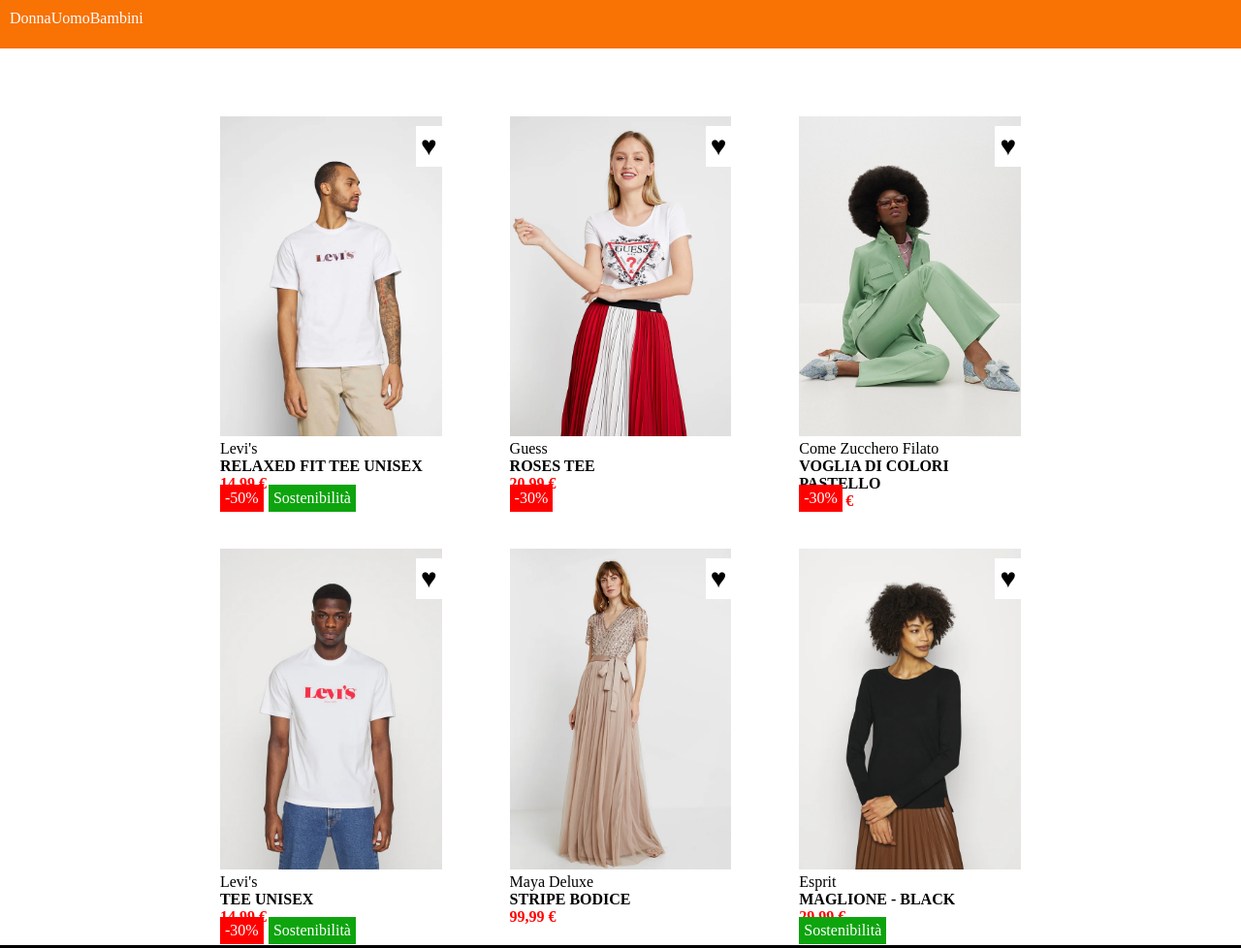
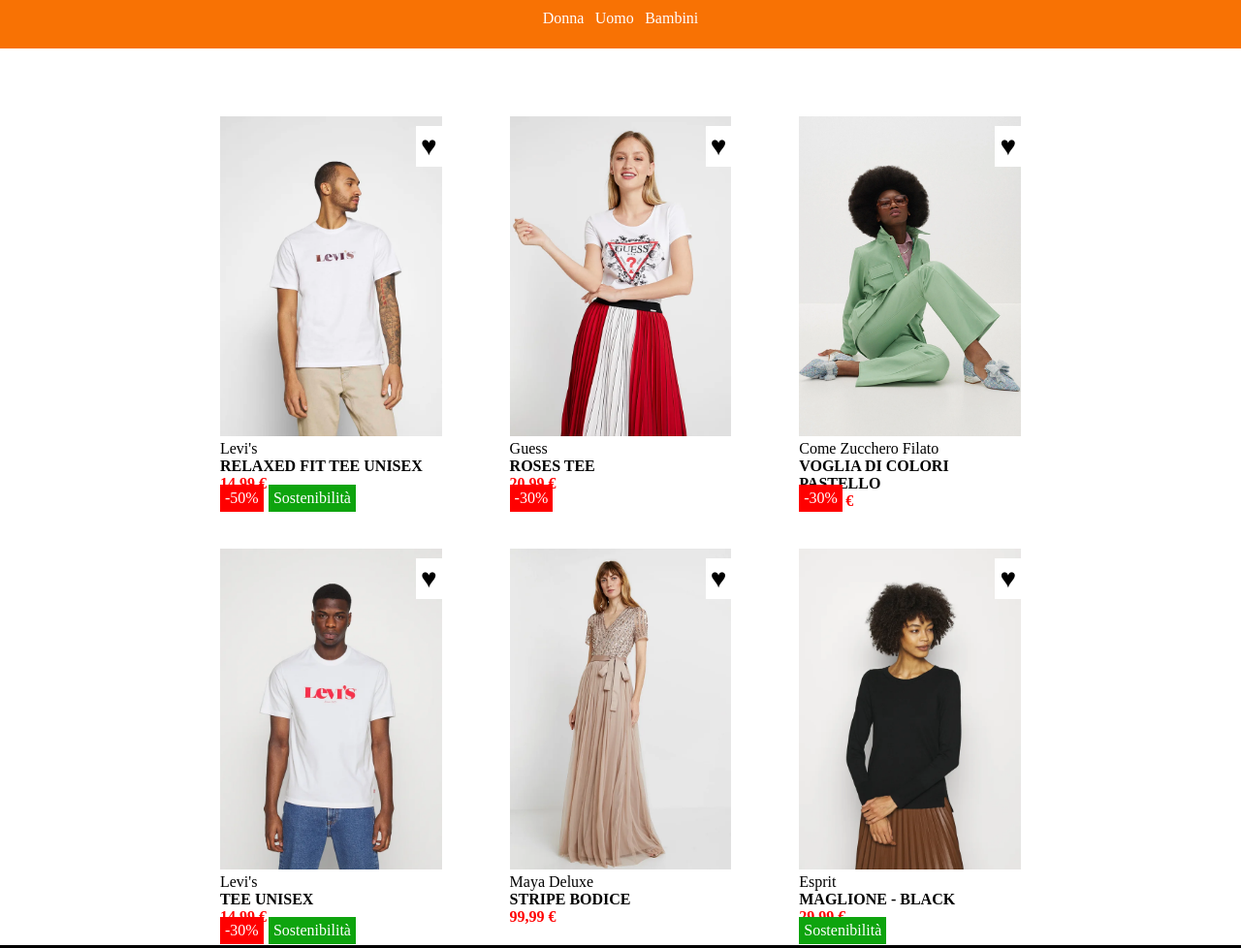
Before and after one commit to Giuseppe-Rizza/html-css-boolando, a plain HTML site: page index.html in a window 1280 px wide. Shown: the top 978 px of the page at 97% size. Drawn offline with Linux system fonts and the light colour scheme.

Commit message:
[feat] Correct header

```diff
--- a/css/style.css
+++ b/css/style.css
@@ -17,11 +17,16 @@
     z-index: 500;
 }
 
+.side-header {
+    width: 15%;
+    margin: 0 auto;
+}
+
 ul {
     list-style: none;
     display: flex;
     flex-direction: row;
-    justify-content: flex-start;
+    justify-content: space-around;
     padding: 10px;
 }
 
--- a/index.html
+++ b/index.html
@@ -11,7 +11,7 @@
 
     <header>
         <nav>
-            <ul>
+            <ul class="side-header">
                 <li>
                     <a href="https://www.zalando.it/donna-home/">Donna</a>
                 </li>
```
